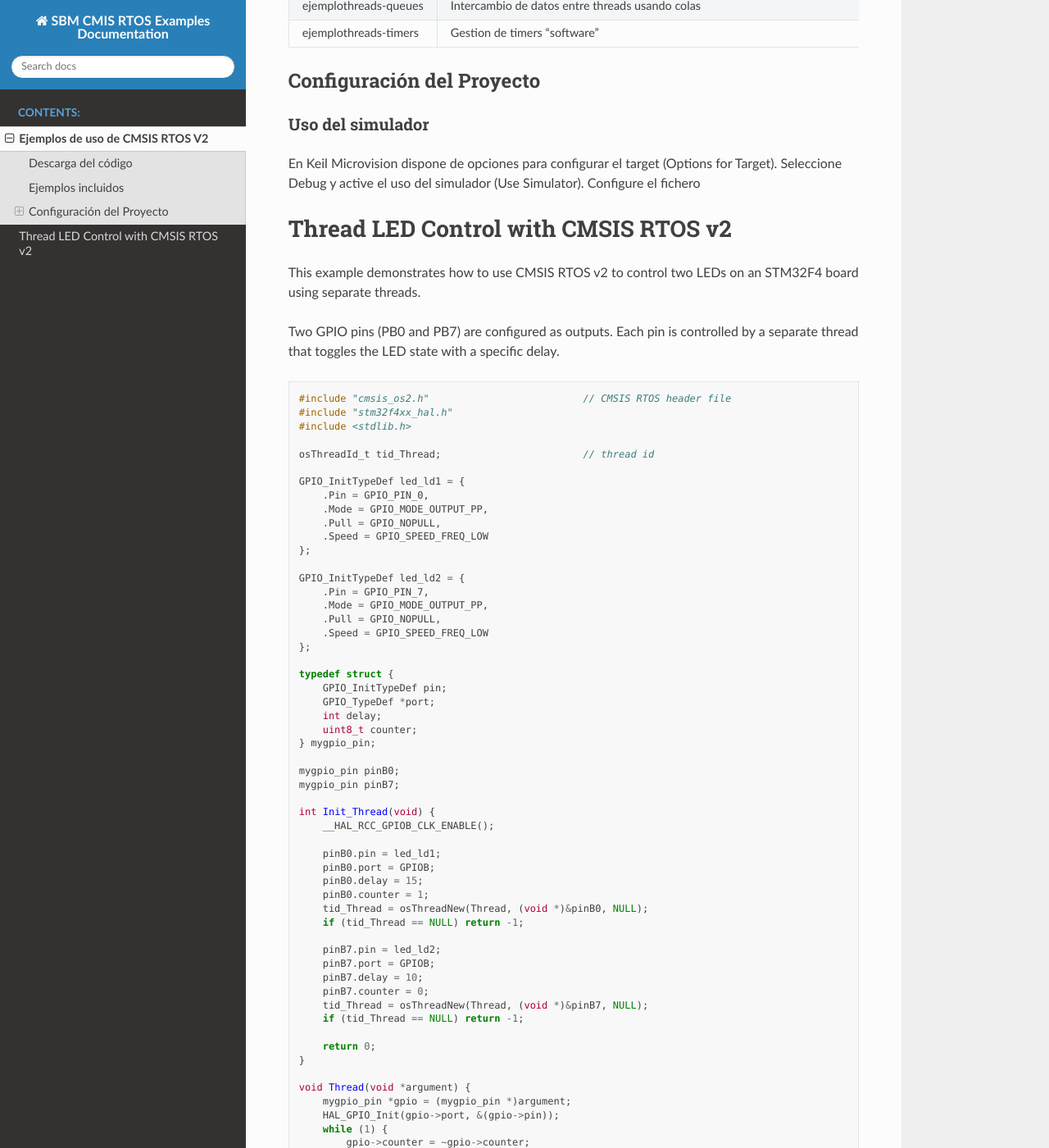
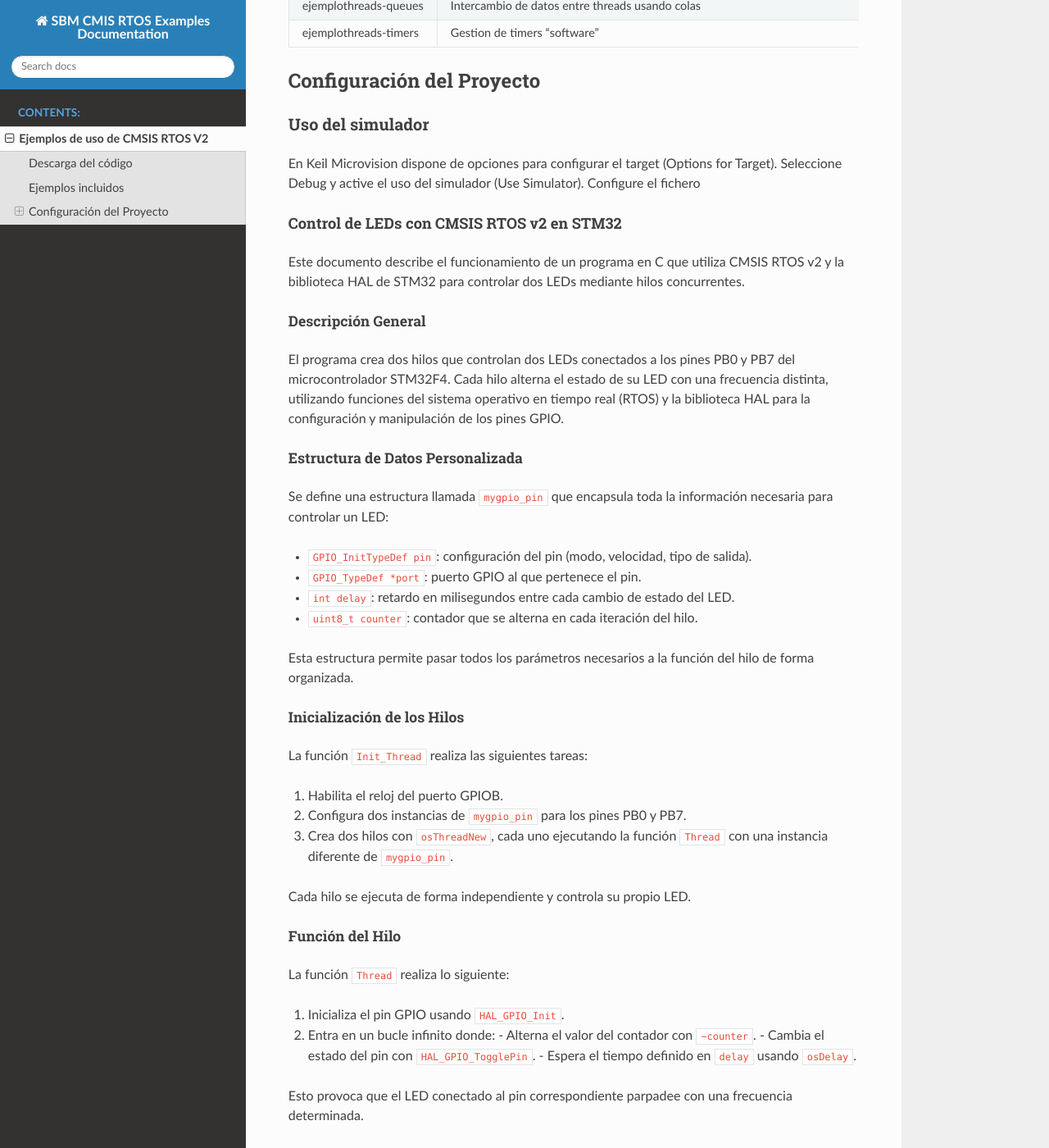
Before and after one commit to mruizglz/SBM-rtos, a Sphinx documentation site: the page built from docs/cmsis-rtos.rst, in a window 1280 px wide and 1400 px high, scrolled down 877 px. Shown: the whole window at 82% size. Built offline with Sphinx 7.4.7 and the Read the Docs theme 3.1.0, drawn with Linux system fonts in a browser that asks for light colours; some of the changed text lies outside the part shown.

Commit message:
Test documentation generation

```diff
--- a/docs/cmsis-rtos.rst
+++ b/docs/cmsis-rtos.rst
@@ -53,28 +53,73 @@ Uso del simulador
 
 En Keil Microvision dispone de opciones para configurar el target (Options for Target). Seleccione Debug y active el uso del simulador (Use Simulator). Configure el fichero
 
+Control de LEDs con CMSIS RTOS v2 en STM32
+==========================================
 
-=====================================
-Thread LED Control with CMSIS RTOS v2
-=====================================
+Este documento describe el funcionamiento de un programa en C que utiliza CMSIS RTOS v2 y la biblioteca HAL de STM32 para controlar dos LEDs mediante hilos concurrentes.
 
-This example demonstrates how to use CMSIS RTOS v2 to control two LEDs on an STM32F4 board using separate threads.
+Descripción General
+-------------------
 
-Overview
---------
+El programa crea dos hilos que controlan dos LEDs conectados a los pines PB0 y PB7 del microcontrolador STM32F4. Cada hilo alterna el estado de su LED con una frecuencia distinta, utilizando funciones del sistema operativo en tiempo real (RTOS) y la biblioteca HAL para la configuración y manipulación de los pines GPIO.
 
-Two GPIO pins (PB0 and PB7) are configured as outputs. Each pin is controlled by a separate thread that toggles the LED state with a specific delay.
+Estructura de Datos Personalizada
+---------------------------------
 
-Code
-----
+Se define una estructura llamada ``mygpio_pin`` que encapsula toda la información necesaria para controlar un LED:
+
+- ``GPIO_InitTypeDef pin``: configuración del pin (modo, velocidad, tipo de salida).
+- ``GPIO_TypeDef *port``: puerto GPIO al que pertenece el pin.
+- ``int delay``: retardo en milisegundos entre cada cambio de estado del LED.
+- ``uint8_t counter``: contador que se alterna en cada iteración del hilo.
+
+Esta estructura permite pasar todos los parámetros necesarios a la función del hilo de forma organizada.
+
+Inicialización de los Hilos
+---------------------------
+
+La función ``Init_Thread`` realiza las siguientes tareas:
+
+1. Habilita el reloj del puerto GPIOB.
+2. Configura dos instancias de ``mygpio_pin`` para los pines PB0 y PB7.
+3. Crea dos hilos con ``osThreadNew``, cada uno ejecutando la función ``Thread`` con una instancia diferente de ``mygpio_pin``.
+
+Cada hilo se ejecuta de forma independiente y controla su propio LED.
+
+Función del Hilo
+----------------
+
+La función ``Thread`` realiza lo siguiente:
+
+1. Inicializa el pin GPIO usando ``HAL_GPIO_Init``.
+2. Entra en un bucle infinito donde:
+   - Alterna el valor del contador con ``~counter``.
+   - Cambia el estado del pin con ``HAL_GPIO_TogglePin``.
+   - Espera el tiempo definido en ``delay`` usando ``osDelay``.
+
+Esto provoca que el LED conectado al pin correspondiente parpadee con una frecuencia determinada.
+
+Uso de HAL y CMSIS RTOS
+------------------------
+
+- **HAL (Hardware Abstraction Layer)**: se utiliza para configurar e inicializar los pines GPIO de forma sencilla y portable.
+- **CMSIS RTOS v2**: proporciona las funciones para crear y gestionar hilos, como ``osThreadNew`` y ``osDelay``.
+
+Sincronización de los Hilos
+---------------------------
+
+Aunque los hilos no están sincronizados explícitamente entre sí, cada uno tiene su propio retardo y ejecuta su bucle de forma independiente. Esto permite que los LEDs parpadeen de forma asíncrona, simulando tareas concurrentes en el sistema embebido.
+
+Código Fuente
+-------------
 
 .. code-block:: c
 
-    #include "cmsis_os2.h"                          // CMSIS RTOS header file
+    #include "cmsis_os2.h"
     #include "stm32f4xx_hal.h"
     #include <stdlib.h>
 
-    osThreadId_t tid_Thread;                        // thread id
+    osThreadId_t tid_Thread;
 
     GPIO_InitTypeDef led_ld1 = {
         .Pin = GPIO_PIN_0,
@@ -130,18 +175,81 @@ Code
         }
     }
 
-Explanation
------------
-
-- ``Init_Thread`` initializes the GPIO pins and creates two threads.
-- Each thread runs the ``Thread`` function, which toggles the LED state.
-- The delay between toggles is defined per pin (PB0: 15ms, PB7: 10ms).
-- ``HAL_GPIO_TogglePin`` is used to change the LED state.
-- ``osDelay`` introduces a delay in the thread execution.
-
-Dependencies
+Dependencias
 ------------
 
-- STM32 HAL library
-- CMSIS RTOS v2
-- STM32CubeMX (for project setup)
+- Biblioteca HAL de STM32.
+- CMSIS RTOS v2.
+
+
+Preguntas frecuentes sobre el código CMSIS RTOS v2 para control de LEDs
+=======================================================================
+
+Esta sección contiene una serie de preguntas frecuentes (FAQ) con sus respectivas respuestas sobre el funcionamiento del código que utiliza CMSIS RTOS v2 para controlar LEDs en una placa STM32.
+
+.. contents:: Tabla de contenido
+   :depth: 1
+   :local:
+
+¿Qué hace este código?
+----------------------
+
+Este código crea dos hilos (threads) que controlan dos LEDs conectados a los pines PB0 y PB7 de una placa STM32F4. Cada hilo alterna el estado del LED (encendido/apagado) con una frecuencia determinada utilizando funciones del sistema operativo en tiempo real CMSIS RTOS v2.
+
+¿Qué es la estructura `mygpio_pin`?
+------------------------------------
+
+Es una estructura personalizada que encapsula toda la información necesaria para controlar un pin GPIO:
+
+- ``pin``: configuración del pin (tipo, velocidad, modo).
+- ``port``: puerto GPIO al que pertenece el pin (por ejemplo, GPIOB).
+- ``delay``: retardo en milisegundos entre cada cambio de estado del LED.
+- ``counter``: variable auxiliar que se alterna en cada ciclo.
+
+¿Cómo se inicializan los hilos?
+-------------------------------
+
+La función ``Init_Thread()`` habilita el reloj del puerto GPIOB, configura los parámetros de cada LED y crea dos hilos con ``osThreadNew()``, pasando como argumento la estructura ``mygpio_pin`` correspondiente a cada LED.
+
+¿Qué hace la función `Thread()`?
+--------------------------------
+
+La función ``Thread(void *argument)`` es ejecutada por cada hilo. Dentro de ella:
+
+1. Se inicializa el pin GPIO usando ``HAL_GPIO_Init``.
+2. Se entra en un bucle infinito donde:
+   - Se alterna el valor de ``counter``.
+   - Se cambia el estado del LED con ``HAL_GPIO_TogglePin``.
+   - Se espera el tiempo definido en ``delay`` usando ``osDelay``.
+
+¿Se ejecutan los hilos al mismo tiempo?
+---------------------------------------
+
+Sí. CMSIS RTOS v2 permite la ejecución concurrente de múltiples hilos. Cada hilo funciona de forma independiente, alternando el estado de su LED con su propio retardo.
+
+¿Qué significa `osDelay()`?
+---------------------------
+
+Es una función del RTOS que suspende la ejecución del hilo actual durante un número determinado de milisegundos. Esto permite que otros hilos se ejecuten mientras tanto.
+
+¿Para qué sirve `HAL_GPIO_TogglePin()`?
+---------------------------------------
+
+Esta función cambia el estado lógico del pin GPIO: si está en alto (LED encendido), lo pone en bajo (LED apagado), y viceversa.
+
+¿Qué pasa si `osThreadNew()` devuelve NULL?
+-------------------------------------------
+
+Significa que no se pudo crear el hilo. En ese caso, la función ``Init_Thread()`` devuelve -1 como señal de error.
+
+¿Qué librerías se utilizan?
+---------------------------
+
+- ``cmsis_os2.h``: para funciones del sistema operativo en tiempo real.
+- ``stm32f4xx_hal.h``: para funciones de acceso a hardware (HAL).
+- ``stdlib.h``: para funciones estándar de C.
+
+¿Se puede ampliar este código?
+------------------------------
+
+Sí. Se pueden agregar más hilos para controlar otros LEDs o dispositivos, modificar los retardos, o incluir lógica adicional en la función del hilo.
```
